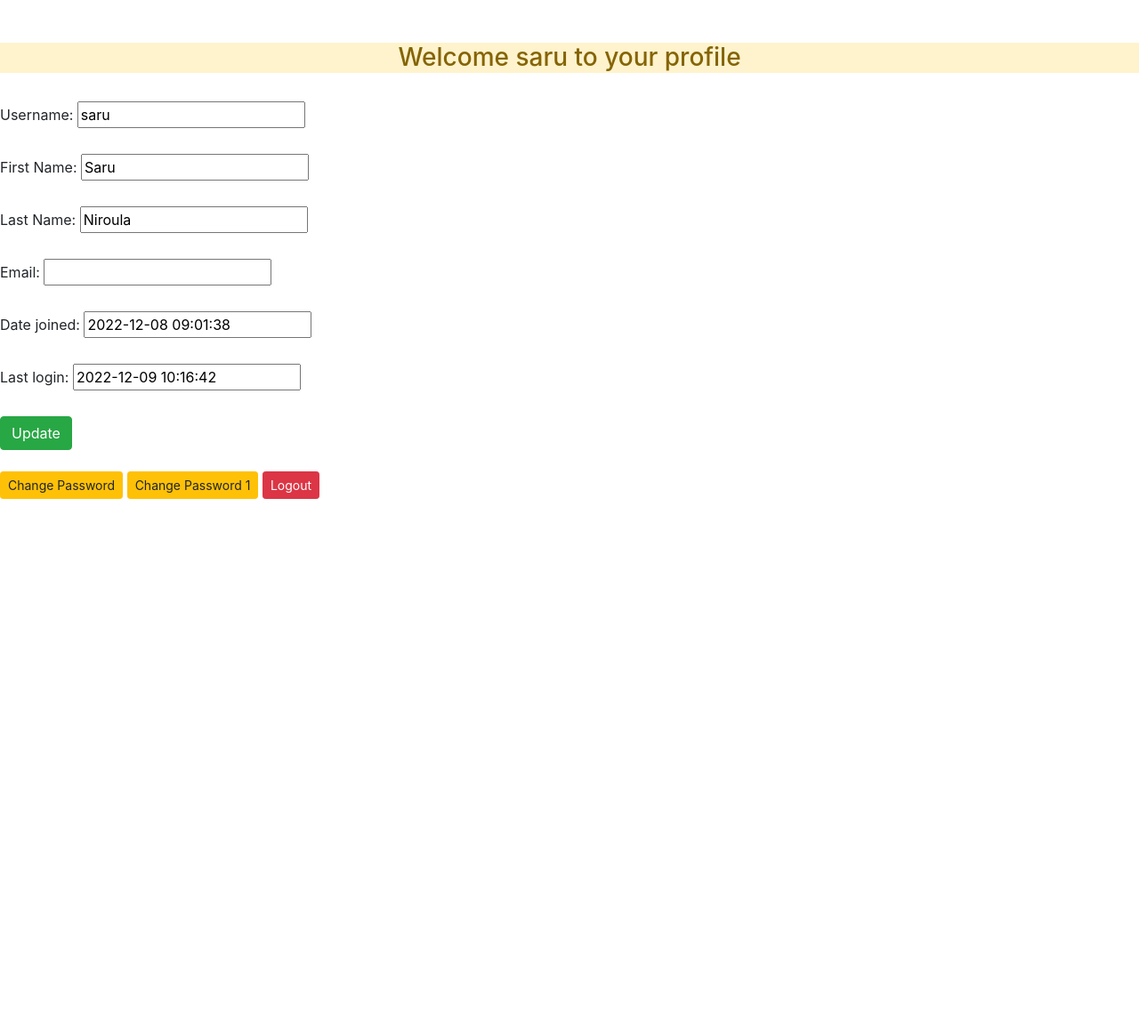
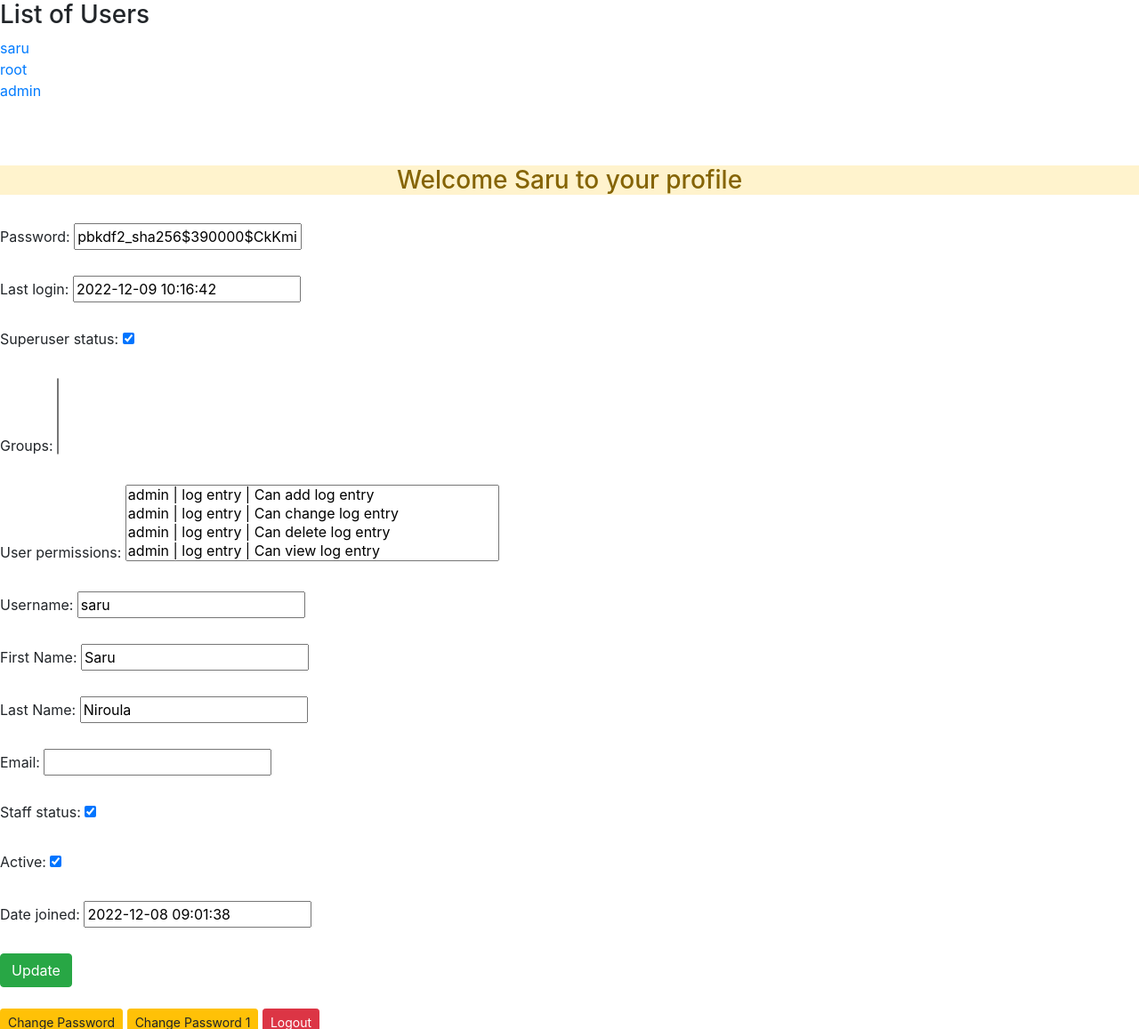
Before and after one commit to SaRu-N/LearnDjango, a Django app: page /enroll/profile/ in a window 1280 px wide. Shown: the top 1157 px of the page at 89% size. Before the commit the page ends 561 px from the top, so only its background shows below. Run offline with Django 3.2, Linux system fonts and the light colour scheme; a user stored in the database is signed in; data comes from the database, SQL or seed files in the repository; both versions use the stored data as it was after the commit; some libraries are stand-ins or nearby versions; some web fonts are replaced.

Commit message:
add admin profile

```diff
--- a/New/enroll/forms.py
+++ b/New/enroll/forms.py
@@ -15,3 +15,10 @@ class EditUserProfileForm(UserChangeForm):
         model=User
         fields=['username','first_name','last_name','email','date_joined','last_login']
         labels={'email':'Email','first_name':'First Name','last_name':'Last Name'}
+
+class EditAdminProfileForm(UserChangeForm):
+    password = None
+    class Meta:
+        model=User
+        fields='__all__'
+        labels={'email':'Email','first_name':'First Name','last_name':'Last Name'}
--- a/New/enroll/templates/enroll/profile.html
+++ b/New/enroll/templates/enroll/profile.html
@@ -5,6 +5,13 @@
     <link rel="stylesheet" href="static {enroll/css/style.css}">
 {% endblock css%}
 {%block content %}
+{%  if users != None%}
+    <h3>List of Users</h3>
+    {% for user in users %}
+    <a href="{% url 'userdetails' user.id %}">{{user}}</a>   <br>
+    {% endfor%}
+{% endif %}
+<br>
 {% if messages %}
 {% for m in messages %}
     <span {% if m.tags %} class="alert-{{m.tags}}" {% endif %}>{{m}}</span>
--- a/New/enroll/urls.py
+++ b/New/enroll/urls.py
@@ -6,5 +6,6 @@ urlpatterns=[
     path('profile/',views.user_profile,name='userprofile'),
     path('logout/',views.user_logout, name='logout'),
     path('changepass1/',views.user_changepass1,name='changepass1'),
-    path('changepass/',views.user_changepass,name='changepass')
+    path('changepass/',views.user_changepass,name='changepass'),
+    path('userdetails/<int:id>',views.user_detail,name='userdetails')
 ]
--- a/New/enroll/views.py
+++ b/New/enroll/views.py
@@ -1,7 +1,8 @@
 from django.shortcuts import render
 from django.contrib.auth.forms import AuthenticationForm, PasswordChangeForm, SetPasswordForm
-from .forms import SignUpForm, EditUserProfileForm
+from .forms import SignUpForm, EditUserProfileForm, EditAdminProfileForm
 from django.contrib.auth import login, authenticate, logout, update_session_auth_hash
+from django.contrib.auth.models import User
 from django.contrib import messages
 from django.http import HttpResponseRedirect
 # Create your views here.
@@ -44,13 +45,23 @@ def log_in(request):
 def user_profile(request):
     if request.user.is_authenticated:
         if request.method == 'POST':
-            fm=EditUserProfileForm(request.POST,instance=request.user)
+            if request.user.is_superuser==True:
+                fm=EditAdminProfileForm(request.POST,instance=request.user)
+                users= User.objects.all()
+            else:
+                users = None
+                fm=EditUserProfileForm(request.POST,instance=request.user)
             if fm.is_valid():
                 fm.save()
                 messages.success(request,"Profile Updated Successfully")
         else:
-            fm=EditUserProfileForm(instance=request.user)
-        return render(request,'enroll/profile.html',{'name':request.user,'form':fm})
+            if request.user.is_superuser ==True:
+                users= User.objects.all()
+                fm=EditAdminProfileForm(instance=request.user)
+            else:
+                users = None
+                fm=EditUserProfileForm(instance=request.user)
+        return render(request,'enroll/profile.html',{'name':request.user.first_name,'form':fm,'users':users})
     else:
         messages.error(request,"Please Login First!!!")
 
@@ -94,3 +105,13 @@ def user_changepass1(request):
 
         return HttpResponseRedirect('/enroll/login/')
     return render(request,'enroll/changepass1.html',{'form':fm})
+
+
+def user_detail(request,id):
+    if request.user.is_authenticated:
+        us= User.objects.get(pk=id)
+        fm=EditAdminProfileForm(instance=us)
+        return render(request,'enroll/userdetail.html',{'form':fm})
+    else:
+        messages.error(request,'please login first!')
+        return HttpResponseRedirect('enroll/login')
```
Also changed, not shown: New/enroll/templates/enroll/userdetail.html (added, +19 -0 lines), New/db.sqlite3.
